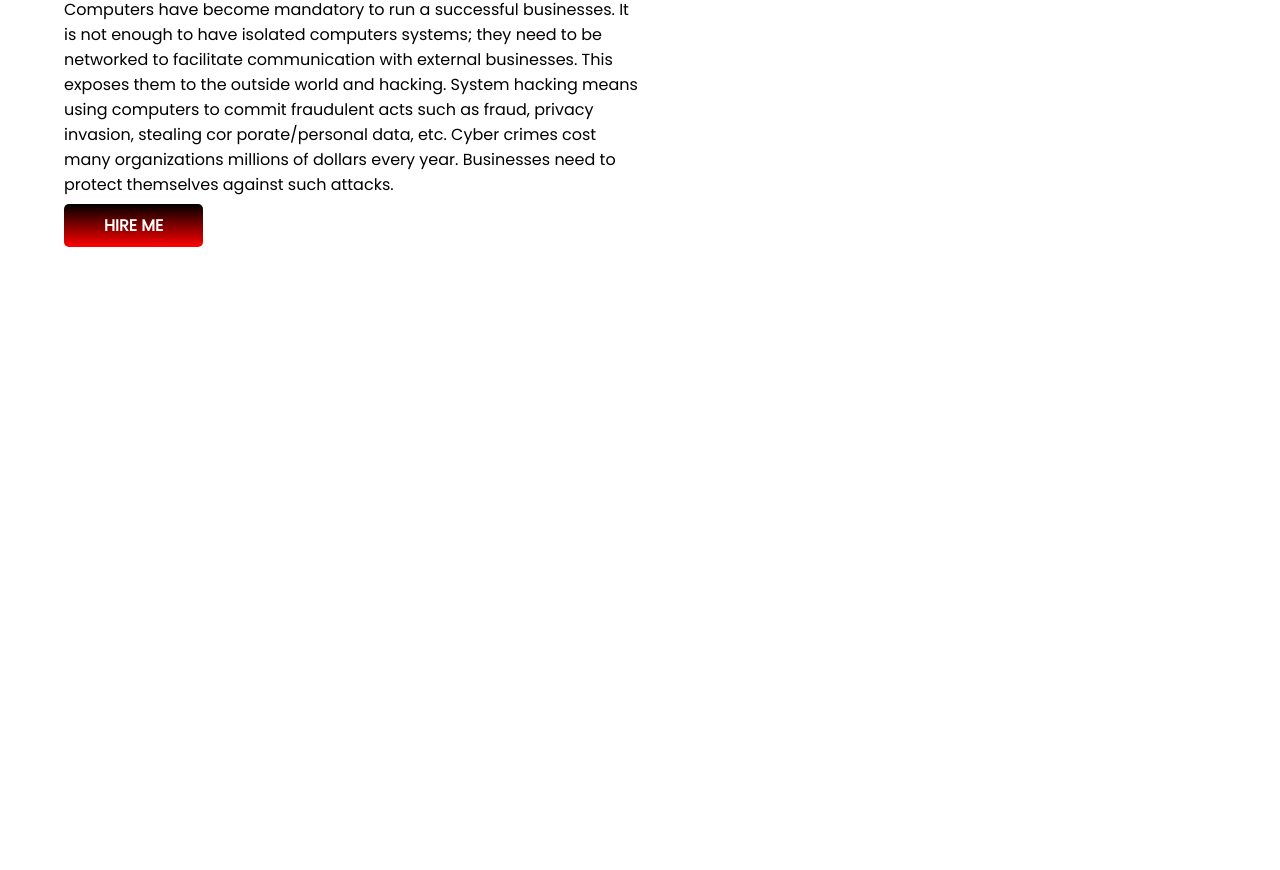
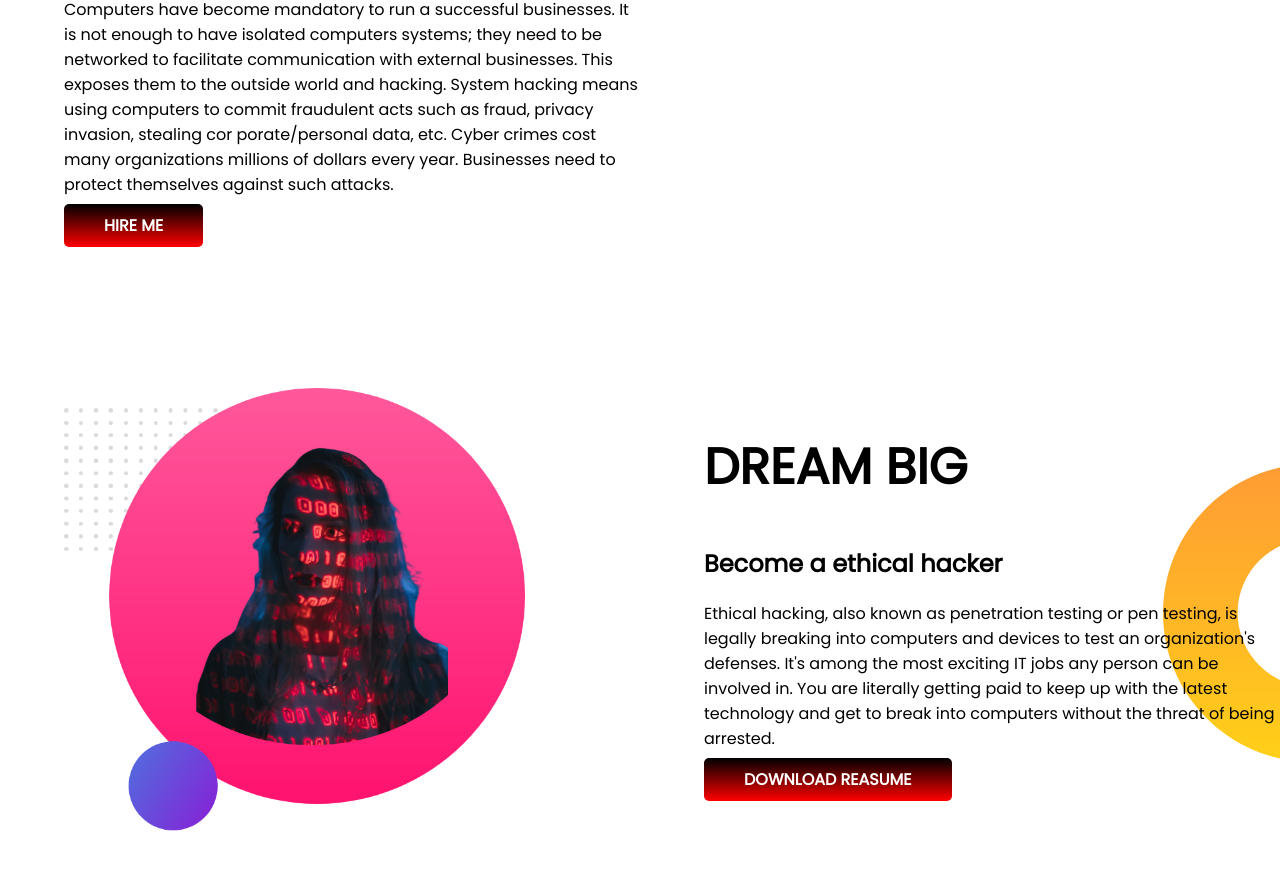
Before and after one commit to nasrinjahan123/devloper.portfolio, a plain HTML site: page index.html in a window 1280 px wide. Shown: the part 500-1370 px from the top of the page. Before the commit the page ends 800 px from the top, so only its background shows below. Drawn offline with Linux system fonts and the light colour scheme.

Commit message:
dream added

```diff
--- a/index.html
+++ b/index.html
@@ -34,6 +34,22 @@
         </div>
 
     </section>
+    <section class="dream-big">
+        <div class="half-width">
+            <img src="imges/my-bg2.png" alt="">
+        </div>
+        <div class="half-width">
+            <h1>DREAM BIG</h1>
+            <h2>Become a ethical hacker</h2>
+            <p>Ethical hacking, also known as penetration testing or pen testing, is legally breaking into computers and
+                devices to test an organization's defenses. It's among the most exciting IT jobs any person can be
+                involved in. You are literally getting paid to keep up with the latest technology and get to break into
+                computers without the threat of being arrested. </p>
+            <a class="link-button" target="_blank  href="">DOWNLOAD REASUME</a>
+
+        </div>
+
+    </section>
 
 
 
--- a/style.css
+++ b/style.css
@@ -10,6 +10,7 @@ h1{
 }
 section{
     display: flex;
+    margin-bottom: 150px;
 }
 .half-width{
     width: 50%;
@@ -31,3 +32,8 @@ section{
     background-repeat: no-repeat;
 
 }
+.dream-big{
+    background-image: url(images/dream-bg.png);
+    background-repeat: no-repeat;
+    background-position: right ;
+}
```
Also changed, not shown: imges/031.png (added), imges/039.png (added), imges/094.png (added), imges/my-bg2.png (added).
